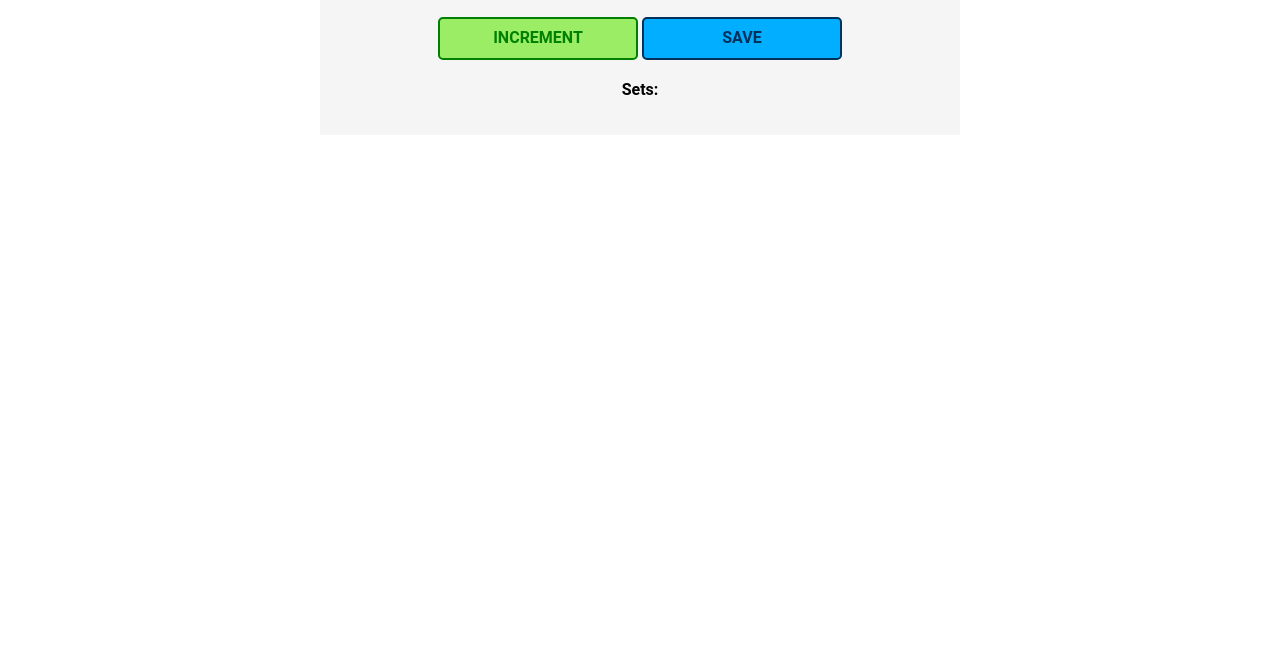
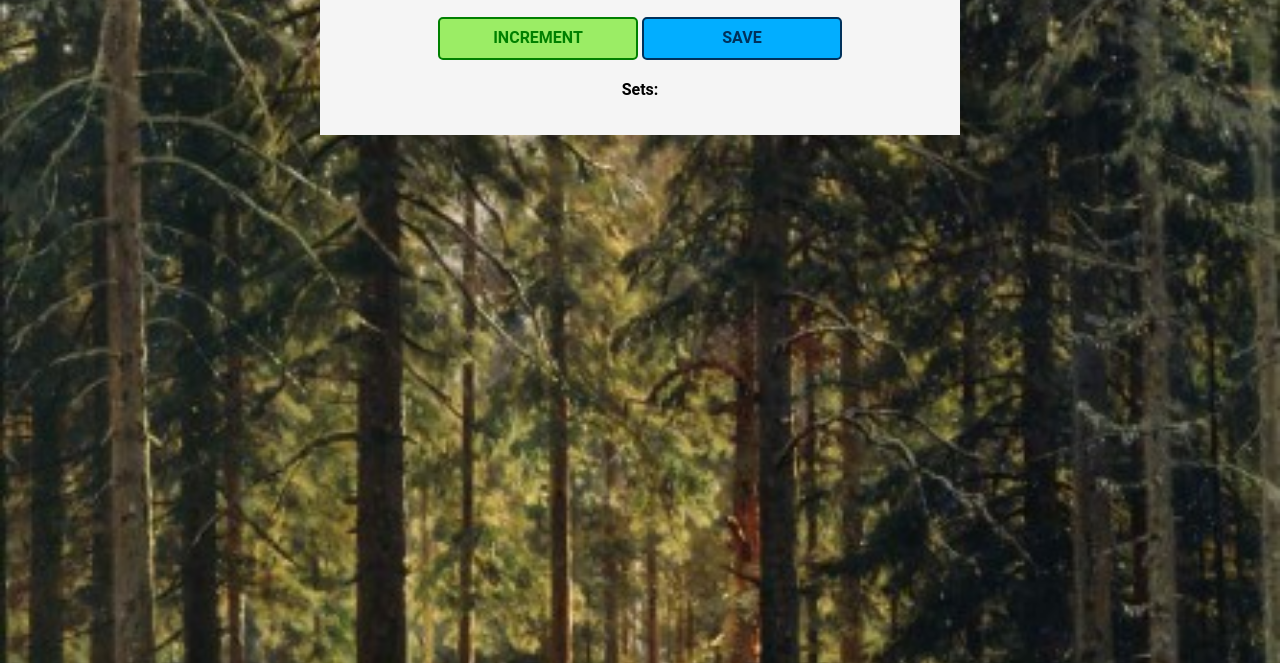
Before and after one commit to LadaKashlikova/squats-counter, a plain HTML site: page index.html in a window 1280 px wide. Shown: the part 157-820 px from the top of the page. Drawn offline with nearby package versions, Linux system fonts and the light colour scheme.

Commit message:
Format changes

```diff
--- a/index.css
+++ b/index.css
@@ -1,5 +1,5 @@
 body {
-    background-image: url("30489_mainfoto_03.jpeg");
+    background-image: url("30489_mainfoto_03.jpg");
     background-size: cover;
     font-family: Roboto;
     text-align: center;
```
